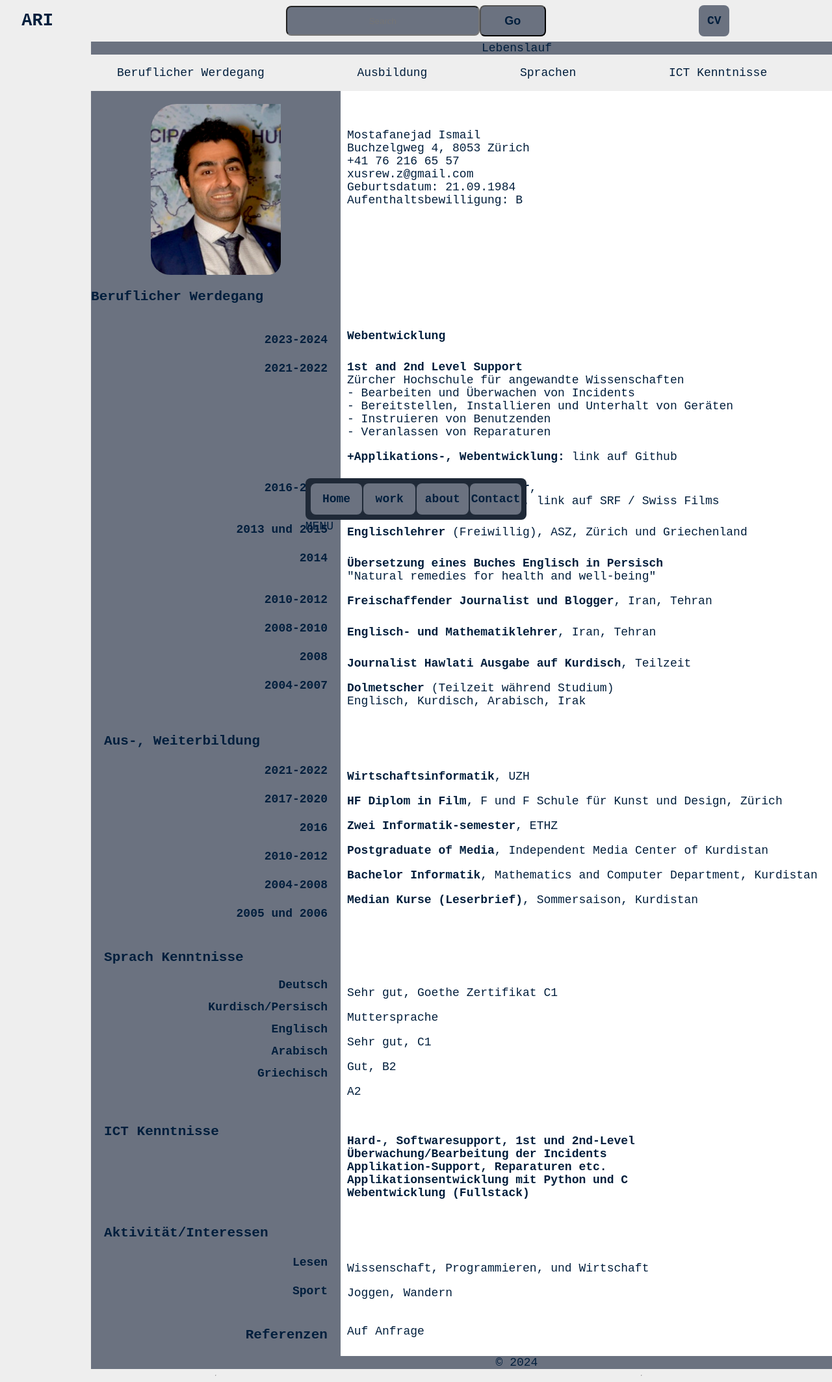
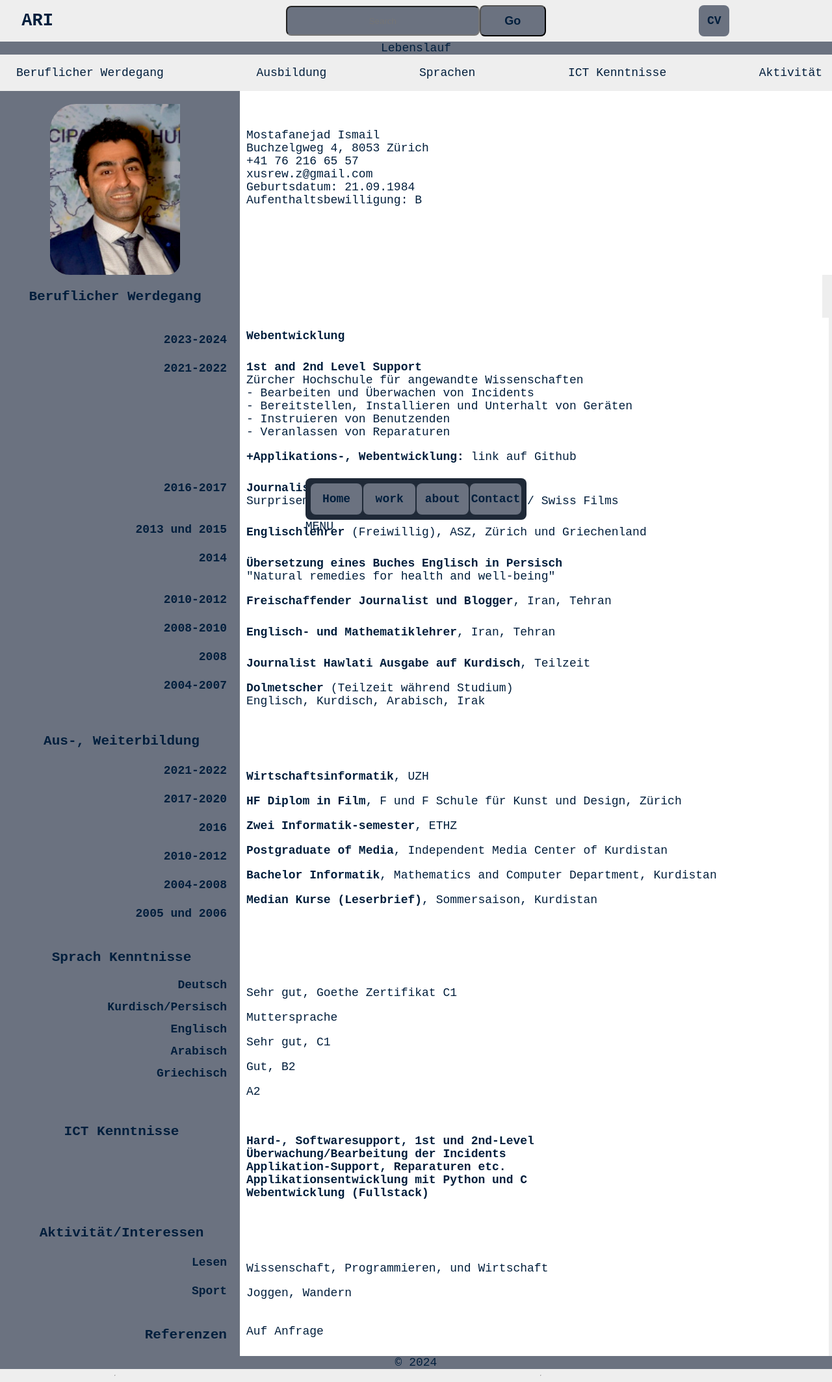
Before and after one commit to Ari-Ario/portfolio, a PHP site: page /cv/lebenslauf.php in a window 1280 px wide; the page is wider, and only the part inside the window is pictured. Shown: that part at 65% size. Run offline with PHP 8.4, Linux system fonts and the light colour scheme.

Commit message:
short webpages finished except mainpage

```diff
--- a/www/public/about/about.php
+++ b/www/public/about/about.php
@@ -5,6 +5,7 @@
     <meta charset="UTF-8">
     <meta name="viewport" content="width=device-width, initial-scale=1.0">
     <link rel="stylesheet" href="../styles.css">
+    <link rel="stylesheet" href="styles-about.css">
     <title>About</title>
 </head>
 <body>
@@ -43,7 +44,7 @@
 
             <section class="bar grid-bar">
             <section class="bar-fill" style="width:90%">
-                <section class="tag bold grid-bar">PHP</section>
+                <section class="tag bold grid-bar">SQL</section>
             </section>
             </section>
 
@@ -61,7 +62,7 @@
 
             <section class="bar grid-bar">
             <section class="bar-fill" style="width:65%">
-                <section class="tag bold grid-bar">Node.js</section>
+                <section class="tag bold grid-bar">PHP</section>
             </section>
             </section>
 
--- a/www/public/components/main.php
+++ b/www/public/components/main.php
@@ -1,6 +1,6 @@
 <section id="main">
     <section class="main-content">
-        <img src="/images/Iconsmind-Outline-HD-Video.512.png" alt="" id="macbook-one">
+        <!-- <img src="/images/Iconsmind-Outline-HD-Video.512.png" alt="" id="macbook-one"> -->
     </section>
     <section class="main-content">
         <img src="/images/Iconsmind-Outline-HD-Video.512.png" alt="" id="macbook-two">
--- a/www/public/contact/styles-contact.css
+++ b/www/public/contact/styles-contact.css
@@ -30,11 +30,10 @@
     --light: #eeeeee;
 }
 
-html {
+body {
     font-family: 'Courier New', Courier, monospace;
     background-color: var(--light);
     color: var(--bluedarkest);
-    font-size: large;
 }
 #main-contact{
     display: flex;
--- a/www/public/cv/lebenslauf.php
+++ b/www/public/cv/lebenslauf.php
@@ -9,10 +9,9 @@
     <title>Lebenslauf</title>
 </head>
 <body>
-
-<!-- <section id="lebenslauf"> -->
     <?php include dirname(__DIR__) . "/components/header.php"; ?>
-    <main id="cv-container">
+    <main id="lebenslauf">
+        <section id="cv-container">
             <section id="header">Lebenslauf</section>
             <nav id="nav">
                 <ul>
@@ -33,7 +32,9 @@
                     <br>Geburtsdatum: 21.09.1984
                     <br>Aufenthaltsbewilligung: B</p>
             </section>
-        <section id="experience" class="sections"><h3>Beruflicher Werdegang</h3></section>
+            <section id="experience" class="sections">
+                <h3>Beruflicher Werdegang</h3>
+            </section>
             <section id="empty" class="sections"></section>
             <section id="years" class="sections">
                 <h4 class="years">2023-2024</h4>
@@ -70,7 +71,7 @@
                 <br> Englisch, Kurdisch, Arabisch, Irak</p>
             </section>
             <section id="years1" class="sections">
-            <h3 style="padding-left: 20px;">Aus-, Weiterbildung</h3>
+                <h3 style="padding-left: 20px; text-align: center;">Aus-, Weiterbildung</h3>
                 <h4 class="years">2021-2022</h4>
                 <h4 class="years">2017-2020</h4>
                 <h4 class="years">2016</h4>
@@ -87,7 +88,7 @@
                 <p><strong>Median Kurse (Leserbrief)</strong>, Sommersaison, Kurdistan</p>
             </section>
             <section id="languages" class="sections">
-            <h3 style="padding-left: 20px;">Sprach Kenntnisse</h3>
+                <h3 style="padding-left: 20px; text-align: center;">Sprach Kenntnisse</h3>
                 <h4 class="language">Deutsch</h4>
                 <h4 class="language">Kurdisch/Persisch</h4>
                 <h4 class="language">Englisch</h4>
@@ -103,7 +104,7 @@
                 <p class="languagePro">A2</p>
             </section>
             <section id="kenntnisse" class="sections">
-            <h3 style="padding-left: 20px;">ICT Kenntnisse</h3>
+                <h3 style="padding-left: 20px; text-align: center;">ICT Kenntnisse</h3>
             </section>
             <section id="adj" class="sections">
                 <p><strong>Hard-, Softwaresupport, 1st und 2nd-Level
@@ -113,7 +114,7 @@
                 <br>Webentwicklung (Fullstack)</strong></p>
             </section>
             <section id="act" class="sections">
-            <h3 style="padding-left: 20px;">Aktivität/Interessen</h3>
+                <h3 style="padding-left: 20px; text-align: center;">Aktivität/Interessen</h3>
                 <h4 class="LesenSport">Lesen</h4>
                 <h4 class="LesenSport">Sport</h4>
             </section>
@@ -129,10 +130,10 @@
             </section>
             <hr>
             <footer id="footer-lebenslauf">&copy; 2024</footer>
+    </section>
     </main>
-<!-- </section> -->
+
     <script src="../script.js"></script>
-
     <?php include dirname(__DIR__) . "/components/footer.php"; ?>
 </body>
 </html>
--- a/www/public/cv/styles-lebenslauf.css
+++ b/www/public/cv/styles-lebenslauf.css
@@ -35,16 +35,20 @@ body {
     color: var(--bluedarkest);
     font-size: large;
     background-color: var(--light);
-    display: block;
+    display: flex;
     justify-content: center;
     align-items: center;
     margin: 0;
     padding: 0;
 }
+#lebenslauf {
+    display: flex;
+    justify-self: center;
+    align-self: center;
+}
 
 #cv-container {
     display: grid;
-    max-width: 1000px;
     margin-top: 8vh;
     justify-self: center;
     align-self: center;
@@ -110,6 +114,7 @@ img {
 #experience {
     grid-area: experience;
     /* padding-left: 20px; */
+    text-align: center;
 }
 #empty {grid-area: empty;}
 #years {
```
Also changed, not shown: www/public/about/styles-about.css (added, +103 -0 lines), www/public/cv/styles-cv.css (+5 -3 lines), www/public/styles.css (+0 -93 lines). Lines whose indentation alone changed are shown as unchanged.
